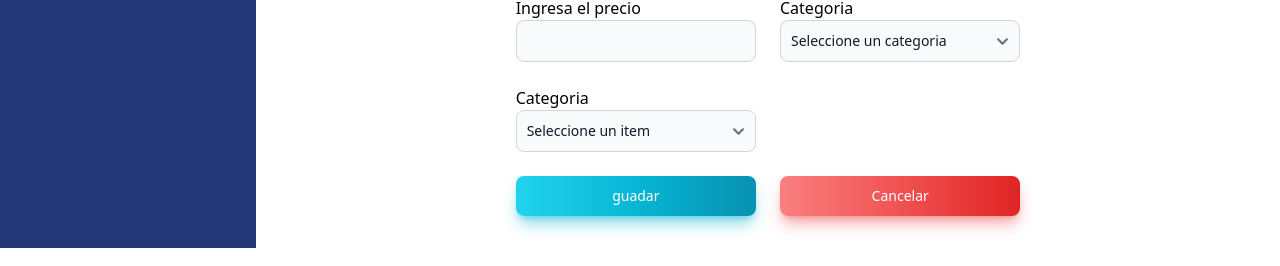
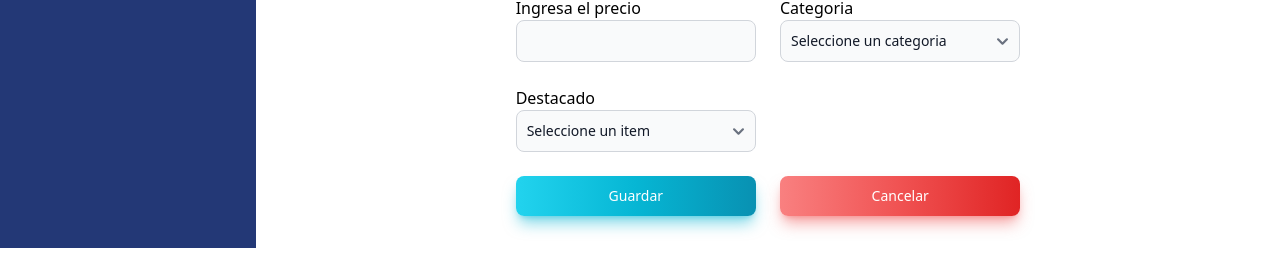
Before and after one commit to maria1387/Zapatero, a React (Vite) app in the folder client/: page /edit/1 in a window 1280 px wide. Shown: the part 600-866 px from the top of the page. Built offline with nearby package versions, Linux system fonts and the light colour scheme; no server answers; sample sign-in values are in the browser's storage.

Commit message:
icon eliminar, editar y conectar el editar

```diff
--- a/client/src/components/FormZapatero.jsx
+++ b/client/src/components/FormZapatero.jsx
@@ -7,6 +7,7 @@ import { useNavigate, useParams } from "react-router-dom";
 import Sidebar from "./Sidebar";
 
 const FormZapatero = () => {
+
   const [inventory, setInventory] = useState({
     name: "",
     model: "",
@@ -80,7 +81,7 @@ const FormZapatero = () => {
       price: data.price,
       category: data.category,
       outstanding: data.outstanding,
-      sku:data.sku,
+      sku:data.sku
 
     });
     setEditing(true);
@@ -255,9 +256,9 @@ const FormZapatero = () => {
                 className="block mb-2 text-sm font-medium text-gray-900 dark:text-white"
               />
               <select
-                value={inventory.categoria}
+                value={inventory.category}
                 onChange={handleChange}
-                name="categoria"
+                name="category"
                 className="bg-gray-50 border border-gray-300 text-gray-900 text-sm rounded-lg focus:ring-blue-500 focus:border-blue-500 block w-full p-2.5 dark:bg-gray-700 dark:border-gray-600 dark:placeholder-gray-400 dark:text-white dark:focus:ring-blue-500 dark:focus:border-blue-500"
               >
                 <option>Seleccione un categoria</option>
@@ -269,13 +270,13 @@ const FormZapatero = () => {
 
             <div>
               <Title
-                titleLabel=" Categoria "
+                titleLabel=" Destacado "
                 className="block mb-2 text-sm font-medium text-gray-900 dark:text-white"
               />
               <select
-                value={inventory.destacado}
+                value={inventory.outstanding}
                 onChange={handleChange}
-                name="destacado"
+                name="doutstanding"
                 className="bg-gray-50 border border-gray-300 text-gray-900 text-sm rounded-lg focus:ring-blue-500 focus:border-blue-500 block w-full p-2.5 dark:bg-gray-700 dark:border-gray-600 dark:placeholder-gray-400 dark:text-white dark:focus:ring-blue-500 dark:focus:border-blue-500"
               >
                 <option>Seleccione un item</option>
@@ -288,23 +289,26 @@ const FormZapatero = () => {
           <div className=" grid gap-6 mb-6 md:grid-cols-2">
             <Button
               type="submit"
-              textButton="guadar"
+              textButton="Guardar"
               disabled={
                 !inventory.name ||
+                !inventory.sku ||
                 !inventory.img ||
                 !inventory.img1 ||
                 !inventory.img2 ||
                 !inventory.img3 ||
                 !inventory.description ||
                 !inventory.price ||
-                !inventory.categoria ||
-                !inventory.destacado
+                !inventory.category ||
+                !inventory.outstanding||
+                !inventory.model
               }
               className=" w-full text-white bg-gradient-to-r from-cyan-400 via-cyan-500 to-cyan-600 hover:bg-gradient-to-br focus:ring-4 focus:outline-none focus:ring-cyan-300 dark:focus:ring-cyan-800 shadow-lg shadow-cyan-500/50 dark:shadow-lg dark:shadow-cyan-800/80 font-medium rounded-lg text-sm px-5 py-2.5 text-center mb-28"
             />
 
             <Button
               textButton="Cancelar"
+              onClick={() => navigate(`/dashboard`)}
               className="w-full text-white bg-gradient-to-r from-red-400 via-red-500 to-red-600 hover:bg-gradient-to-br focus:ring-4 focus:outline-none focus:ring-red-300 dark:focus:ring-red-800 shadow-lg shadow-red-500/50 dark:shadow-lg dark:shadow-red-800/80 font-medium rounded-lg text-sm px-5 py-2.5 text-center mb-28"
             />
           </div>
--- a/client/src/components/Table.jsx
+++ b/client/src/components/Table.jsx
@@ -4,7 +4,8 @@ import axios from "axios";
 import { useNavigate } from "react-router-dom";
 import Pagination from "./Pagination";
 import  Swal from "sweetalert2"
-
+import { MdDelete } from 'react-icons/md';
+import { BiEditAlt } from 'react-icons/bi';
 /* eslint-disable react/prop-types */
 const Table = ({search}) => {
   const navigate = useNavigate();
@@ -105,18 +106,16 @@ const Table = ({search}) => {
                 <td className="px-6 py-4">{item.categoria}</td>
                 <td className="px-6 py-4">${item.price}</td>
                 <td className="px-6 py-4">
-                  <button
+                  <div className=" flex justify-center">
+                  <BiEditAlt
                     onClick={() => handleEdit(item.id)}
                     className="font-medium text-white hover:underline ml-3"
-                  >
-                    Edit
-                  </button>
-                  <button
+                  />
+                  <MdDelete
                     onClick={() => handleDelete(item.id)}
-                    className="font-medium text-white hover:underline ml-3"
-                  >
-                    eliminar
-                  </button>
+                    className=" ml-3"
+                  />
+                  </div>
                 </td>
               </tr>
             )).slice(firstIndex, lastIndex)}
```
Also changed, not shown: 2 other files (tests, documents, lock files or other folders).
